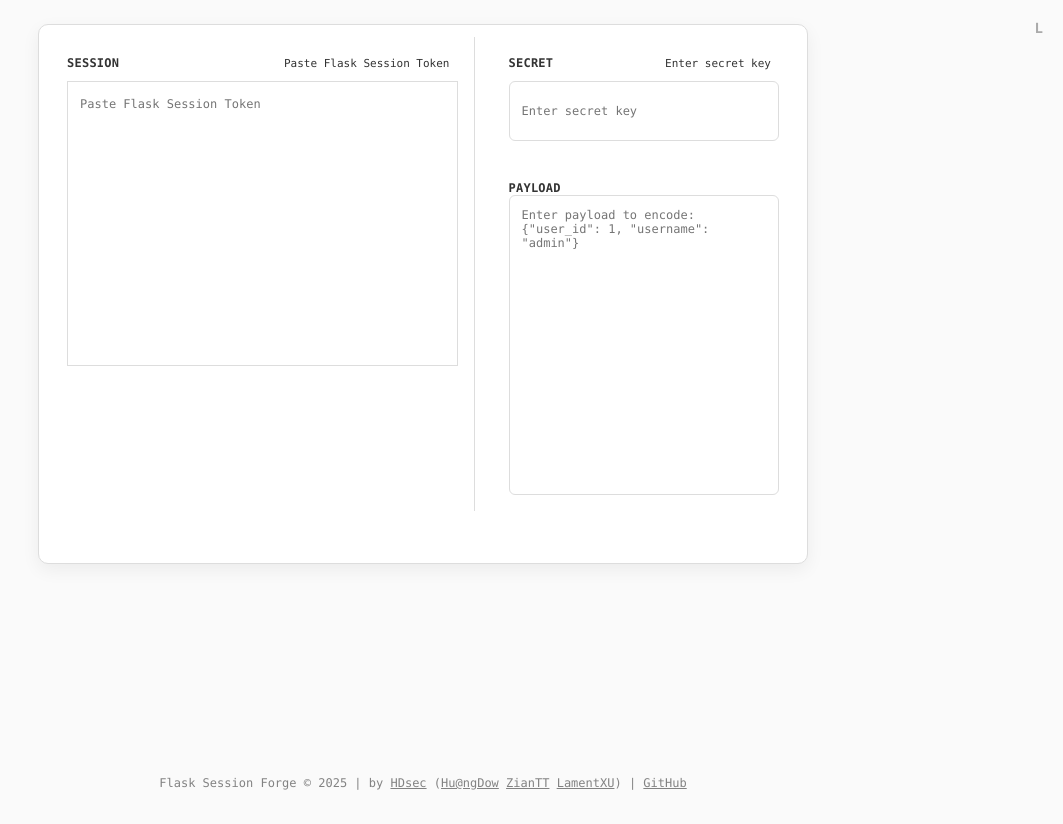
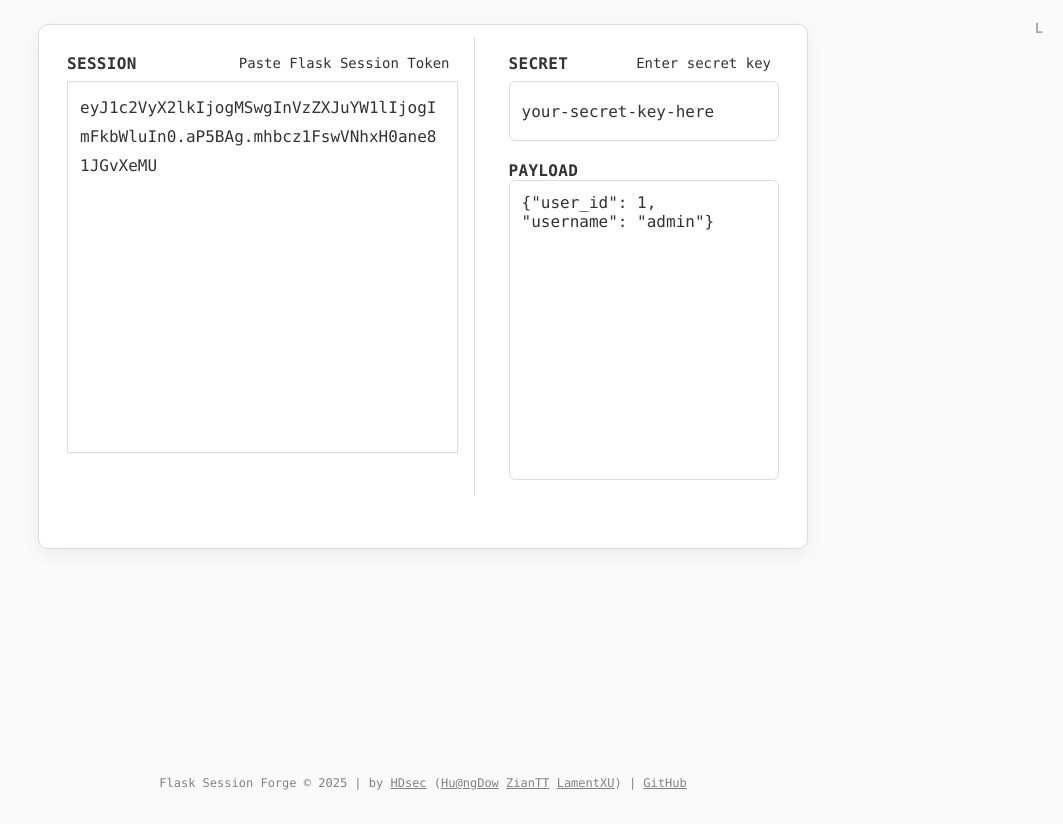
Before and after one commit to Team-intN18-SoybeanSeclab/FSF, a plain HTML site: page index.html in a window 1280 px wide. Shown: the whole page, without its empty margins (217-1280 px from the left). Drawn offline with nearby package versions, Linux system fonts and the light colour scheme.

Commit message:
fix: style change

```diff
--- a/app.js
+++ b/app.js
@@ -1,11 +1,9 @@
 function encode(data, secret) {
     if (!data) {
         setStatusById('session-status', 'Payload is empty', true);
-        return '';
     }
     if (!secret) {
         setStatusById('secret-status', 'Secret key is empty', true);
-        return '';
     } else {
         setStatusById('secret-status', '', false);
     }
@@ -77,6 +75,7 @@ function toggleTheme() {
 
 // Load saved theme
 window.addEventListener('DOMContentLoaded', function() {
+    encodePayload();
     const savedTheme = localStorage.getItem('theme');
     if (savedTheme === 'dark') {
         document.documentElement.setAttribute('data-theme', 'dark');
@@ -85,12 +84,8 @@ window.addEventListener('DOMContentLoaded', function() {
     // Initialize status bars
     const sessionStatus = document.getElementById('session-status');
     const secretStatus = document.getElementById('secret-status');
-    if (sessionStatus && !sessionStatus.textContent.trim()) {
-        sessionStatus.textContent = 'Paste Flask Session Token';
-    }
-    if (secretStatus && !secretStatus.textContent.trim()) {
-        secretStatus.textContent = 'Enter secret key';
-    }
+    sessionStatus.textContent = 'Paste Flask Session Token';
+    secretStatus.textContent = 'Enter secret key';
     // Prevent global wheel scrolling except when over form controls (inputs/textareas)
     function _wheelHandler(e) {
         try {
--- a/index.html
+++ b/index.html
@@ -30,12 +30,12 @@
                     <label class="field-label">secret</label>
                     <div id="secret-status" class="status-bar">Enter secret key</div>
                 </div>
-                <input type="text" id="secret-input" placeholder="Enter secret key" autocomplete="off">
+                <input type="text" id="secret-input" placeholder="Enter secret key" autocomplete="off" value="your-secret-key-here"
             </div>
 
             <div class="section">
                 <label class="field-label">payload</label>
-                <textarea id="payload-input" rows="8" placeholder='Enter payload to encode: {"user_id": 1, "username": "admin"}'></textarea>
+                <textarea id="payload-input" rows="8" placeholder='Enter payload to encode: {"user_id": 1, "username": "admin"}' >{"user_id": 1, "username": "admin"}</textarea>
             </div>
         </div>
         </div>
--- a/style.css
+++ b/style.css
@@ -29,7 +29,7 @@
 }
 
 body {
-    font-family: 'Monaco', 'Menlo', 'Consolas', monospace;
+    font-family: 'Roboto Mono', 'Monaco', 'Menlo', 'Consolas', monospace;
     background: var(--bg);
     color: var(--fg);
     height: 100vh;
@@ -51,7 +51,7 @@ body {
     border: none;
     opacity: 0.4;
     transition: opacity 0.2s;
-    font-family: 'Monaco', 'Menlo', 'Consolas', monospace;
+    font-family: 'Roboto Mono', 'Monaco', 'Menlo', 'Consolas', monospace;
 }
 
 .theme-toggle:hover {
@@ -100,7 +100,7 @@ body {
 
 .panel-header label {
     margin-bottom: 0;
-    font-size: 12px;
+    font-size: 16px;
     font-weight: 600;
     color: var(--fg);
     text-transform: uppercase;
@@ -109,7 +109,7 @@ body {
 /* Unified label style used for session, secret, payload */
 .field-label {
     margin-bottom: 0;
-    font-size: 12px;
+    font-size: 16px;
     font-weight: 600;
     color: var(--fg);
     text-transform: uppercase;
@@ -117,8 +117,8 @@ body {
 }
 
 .status-bar {
-    font-size: 11px;
-    font-family: 'Monaco', 'Menlo', 'Consolas', monospace;
+    font-size: 14px;
+    font-family: 'Roboto Mono', 'Monaco', 'Menlo', 'Consolas', monospace;
     background: var(--status-bg);
     padding: 2px 6px;
     border-radius: 3px;
@@ -138,7 +138,7 @@ body {
 
 /* Make status bars slightly smaller and align text */
 .panel-header .status-bar {
-    font-size: 11px;
+    font-size: 14px;
     padding: 2px 8px;
     white-space: nowrap;
     overflow: hidden;
@@ -150,8 +150,8 @@ textarea, input {
     width: 100%;
     padding: 12px;
     border: none;
-    font-family: 'Monaco', 'Menlo', 'Consolas', monospace;
-    font-size: 12px;
+    font-family: 'Roboto Mono', 'Monaco', 'Menlo', 'Consolas', monospace;
+    font-size: 16px;
     background: var(--input-bg);
     color: var(--fg);
     resize: none;
@@ -207,8 +207,8 @@ textarea:focus, input:focus {
     height: auto;
     max-height: 58vh;
     padding: 12px;
-    font-size: 12px;
-    font-family: 'Monaco', 'Menlo', 'Consolas', monospace;
+    font-size: 16px;
+    font-family: 'Roboto Mono', 'Monaco', 'Menlo', 'Consolas', monospace;
     background: transparent;
     color: var(--fg);
     caret-color: var(--fg);
@@ -227,8 +227,8 @@ textarea:focus, input:focus {
     width: 100%;
     height: 100%;
     padding: 12px;
-    font-size: 12px;
-    font-family: 'Monaco', 'Menlo', 'Consolas', monospace;
+    font-size: 16px;
+    font-family: 'Roboto Mono', 'Monaco', 'Menlo', 'Consolas', monospace;
     pointer-events: none;
     overflow: hidden;
     white-space: pre-wrap;
@@ -268,10 +268,10 @@ textarea:focus, input:focus {
     left: 0;
     right: 0;
     text-align: center;
-    font-size: 12px;
+    font-size: 16px;
     color: var(--fg);
     opacity: 0.6;
-    font-family: 'Monaco', 'Menlo', 'Consolas', monospace;
+    font-family: 'Roboto Mono', 'Monaco', 'Menlo', 'Consolas', monospace;
     z-index: 10;
     background: var(--bg);
     padding: 8px 0;
```
